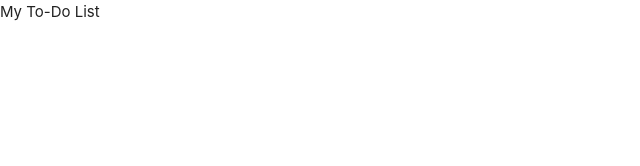
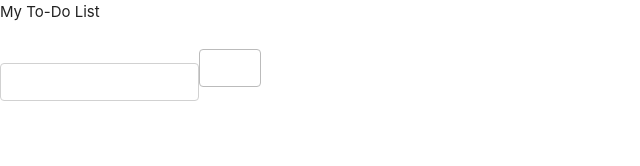
Before and after one commit to jamesr6794/finalproject-frontend, a React (Create React App) app in the folder frontend-todo/: page / in a window 1280 px wide. Shown: the top 166 px of the page, without its empty margins (0-640 px from the left). Built offline with nearby package versions, Linux system fonts and the light colour scheme.

Commit message:
call form in app

```diff
--- a/frontend-todo/src/App.js
+++ b/frontend-todo/src/App.js
@@ -1,5 +1,5 @@
 import React, { useState } from 'react'
-
+import Form from "./components/Form"
 
 import './App.css';
 
@@ -7,10 +7,15 @@ import './App.css';
 function App() {
   const [todos, makeTodos] = useState([])
 
+  function createTodo(todo) {
+    makeTodos([todo, ...todos])
+  }
+
   return (
     <div className="App">
       <header className="App-header">
         <p>My To-Do List</p>
+        <Form createTodo={createTodo} />
       </header>
     </div>
   )
```
